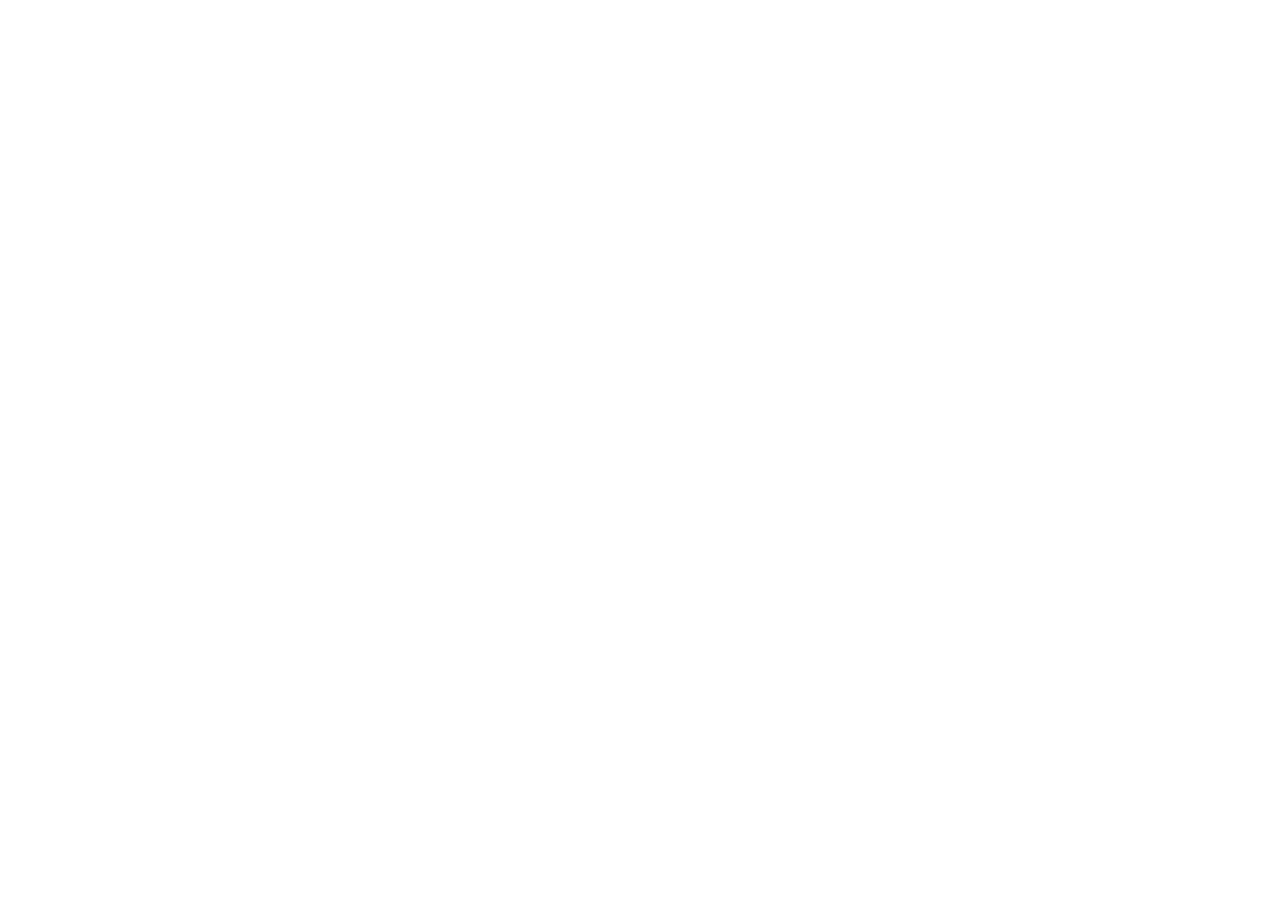
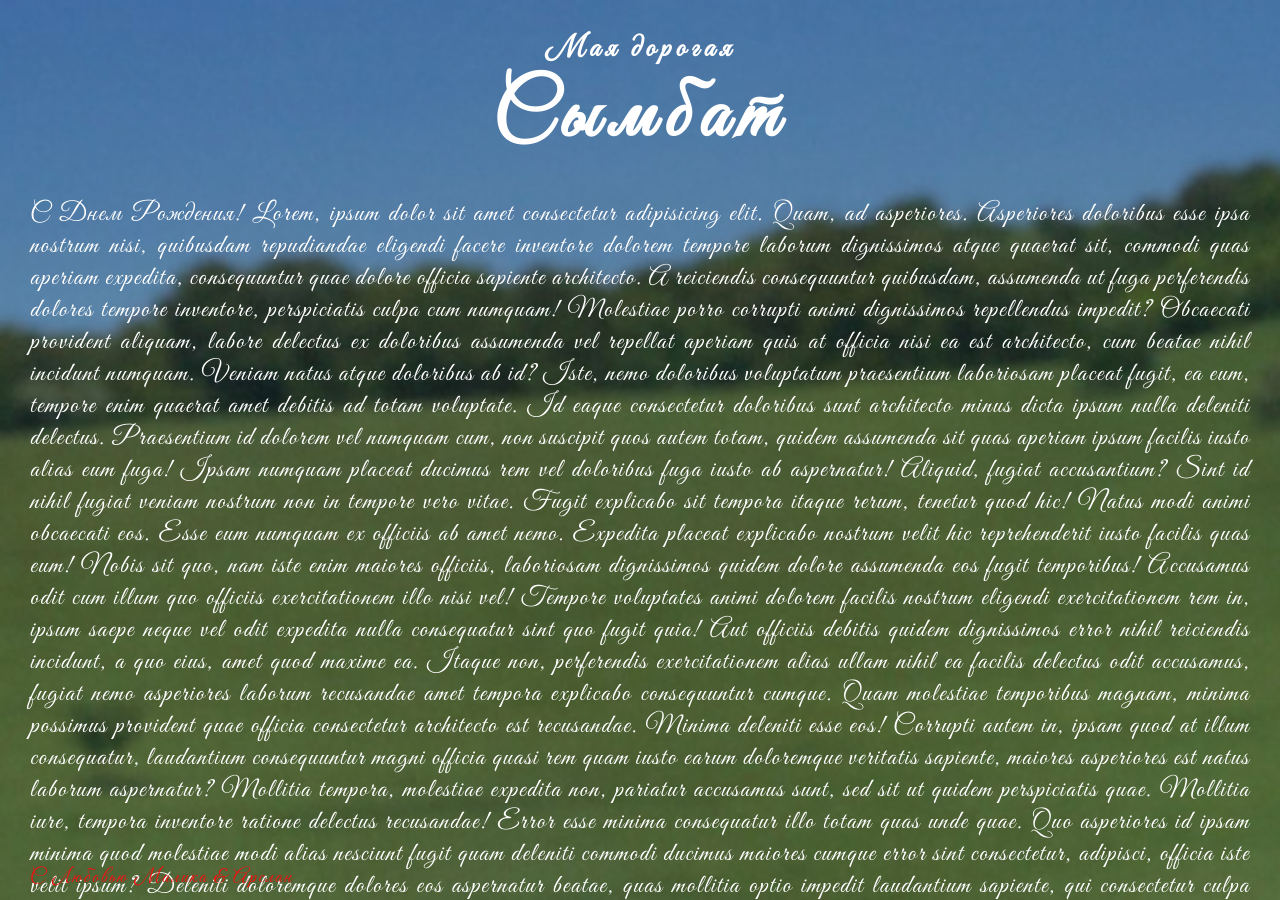
Before and after one commit to Pazylov/surprise2, a plain HTML site: page index.html in a window 1280 px wide. Before the commit the page ends 800 px from the top, so only its background shows below. Drawn offline with Linux system fonts and the light colour scheme.

```diff
--- a/index.html
+++ b/index.html
@@ -3,7 +3,73 @@
 	<head>
 		<meta charset="UTF-8" />
 		<meta name="viewport" content="width=device-width, initial-scale=1.0" />
-		<title>Document</title>
+		<link rel="stylesheet" href="style.css" />
+		<title>For Symbat</title>
 	</head>
-	<body></body>
+	<body>
+		<div class="main_bg">
+			<div class="scroll">
+				<h2 class="title">Мая дорогая</h2>
+				<h1 class="name">Сымбат</h1>
+				<p class="text">
+					С Днем Рождения! Lorem, ipsum dolor sit amet consectetur adipisicing
+					elit. Quam, ad asperiores. Asperiores doloribus esse ipsa nostrum
+					nisi, quibusdam repudiandae eligendi facere inventore dolorem tempore
+					laborum dignissimos atque quaerat sit, commodi quas aperiam expedita,
+					consequuntur quae dolore officia sapiente architecto. A reiciendis
+					consequuntur quibusdam, assumenda ut fuga perferendis dolores tempore
+					inventore, perspiciatis culpa cum numquam! Molestiae porro corrupti
+					animi dignissimos repellendus impedit? Obcaecati provident aliquam,
+					labore delectus ex doloribus assumenda vel repellat aperiam quis at
+					officia nisi ea est architecto, cum beatae nihil incidunt numquam.
+					Veniam natus atque doloribus ab id? Iste, nemo doloribus voluptatum
+					praesentium laboriosam placeat fugit, ea eum, tempore enim quaerat
+					amet debitis ad totam voluptate. Id eaque consectetur doloribus sunt
+					architecto minus dicta ipsum nulla deleniti delectus. Praesentium id
+					dolorem vel numquam cum, non suscipit quos autem totam, quidem
+					assumenda sit quas aperiam ipsum facilis iusto alias eum fuga! Ipsam
+					numquam placeat ducimus rem vel doloribus fuga iusto ab aspernatur!
+					Aliquid, fugiat accusantium? Sint id nihil fugiat veniam nostrum non
+					in tempore vero vitae. Fugit explicabo sit tempora itaque rerum,
+					tenetur quod hic! Natus modi animi obcaecati eos. Esse eum numquam ex
+					officiis ab amet nemo. Expedita placeat explicabo nostrum velit hic
+					reprehenderit iusto facilis quas eum! Nobis sit quo, nam iste enim
+					maiores officiis, laboriosam dignissimos quidem dolore assumenda eos
+					fugit temporibus! Accusamus odit cum illum quo officiis exercitationem
+					illo nisi vel! Tempore voluptates animi dolorem facilis nostrum
+					eligendi exercitationem rem in, ipsum saepe neque vel odit expedita
+					nulla consequatur sint quo fugit quia! Aut officiis debitis quidem
+					dignissimos error nihil reiciendis incidunt, a quo eius, amet quod
+					maxime ea. Itaque non, perferendis exercitationem alias ullam nihil ea
+					facilis delectus odit accusamus, fugiat nemo asperiores laborum
+					recusandae amet tempora explicabo consequuntur cumque. Quam molestiae
+					temporibus magnam, minima possimus provident quae officia consectetur
+					architecto est recusandae. Minima deleniti esse eos! Corrupti autem
+					in, ipsam quod at illum consequatur, laudantium consequuntur magni
+					officia quasi rem quam iusto earum doloremque veritatis sapiente,
+					maiores asperiores est natus laborum aspernatur? Mollitia tempora,
+					molestiae expedita non, pariatur accusamus sunt, sed sit ut quidem
+					perspiciatis quae. Mollitia iure, tempora inventore ratione delectus
+					recusandae! Error esse minima consequatur illo totam quas unde quae.
+					Quo asperiores id ipsam minima quod molestiae modi alias nesciunt
+					fugit quam deleniti commodi ducimus maiores cumque error sint
+					consectetur, adipisci, officia iste velit ipsum? Deleniti doloremque
+					dolores eos aspernatur beatae, quas mollitia optio impedit laudantium
+					sapiente, qui consectetur culpa veritatis? A cum ipsum alias fuga quos
+					doloremque ducimus aliquid asperiores voluptates, commodi tempora
+					itaque et laboriosam officiis quibusdam temporibus deserunt soluta
+					illo, adipisci perspiciatis harum reiciendis. Fuga veniam, quis
+					dignissimos hic labore, odit error quisquam, illo inventore saepe
+					mollitia tenetur eligendi doloribus nisi ut veritatis minima nam!
+					Accusantium perspiciatis quod excepturi consequatur a at nobis magnam
+					unde sed asperiores quas delectus, sunt quisquam. Libero quo ipsa
+					quidem dignissimos cum esse repudiandae. Tenetur provident mollitia
+					odio, quos maxime laudantium non fugiat architecto ratione sit
+					officiis reprehenderit distinctio vero rerum, voluptas consequuntur
+					error nobis beatae amet aliquam impedit incidunt id earum ea?
+				</p>
+			</div>
+			<div class="signature">С Любовью Малика & Арслан</div>
+		</div>
+	</body>
 </html>
--- a/style.css
+++ b/style.css
@@ -0,0 +1,61 @@
+@import url(https://fonts.googleapis.com/css?family=Great+Vibes:regular);
+
+* {
+	margin: 0;
+	padding: 0;
+	box-sizing: border-box;
+}
+
+.main_bg {
+	position: relative;
+	width: 100%;
+	min-height: 100dvh;
+	background-image: url(./you.png);
+	background-repeat: no-repeat;
+	background-position: 0 0;
+	background-size: cover;
+	color: #fff;
+	font-family: 'Great Vibes', cursive;
+}
+
+.signature {
+	position: absolute;
+	content: '';
+	bottom: 10px;
+	left: 30px;
+	color: rgb(241, 16, 16);
+
+	font-size: 20px;
+	letter-spacing: 2px;
+}
+
+.scroll {
+	width: auto;
+	height: 900px;
+	overflow-x: auto;
+	scrollbar-color: transparent;
+}
+
+.title {
+	padding-top: 30px;
+	text-align: center;
+	letter-spacing: 5px;
+	font-size: 30px;
+	text-shadow: 0 4px 8px 0 rgba(0, 0, 0, 0.2);
+}
+
+.name {
+	font-size: 80px;
+	letter-spacing: 10px;
+	text-align: center;
+	text-shadow: 0 4px 8px 0 rgba(0, 0, 0, 0.2);
+}
+
+.text {
+	padding: 30px;
+
+	font-size: 26px;
+	letter-spacing: 1.5px;
+	text-align: justify;
+	text-shadow: 0 4px 8px 0 rgba(0, 0, 0, 0.2);
+}
```
Also changed, not shown: you.png (added).
